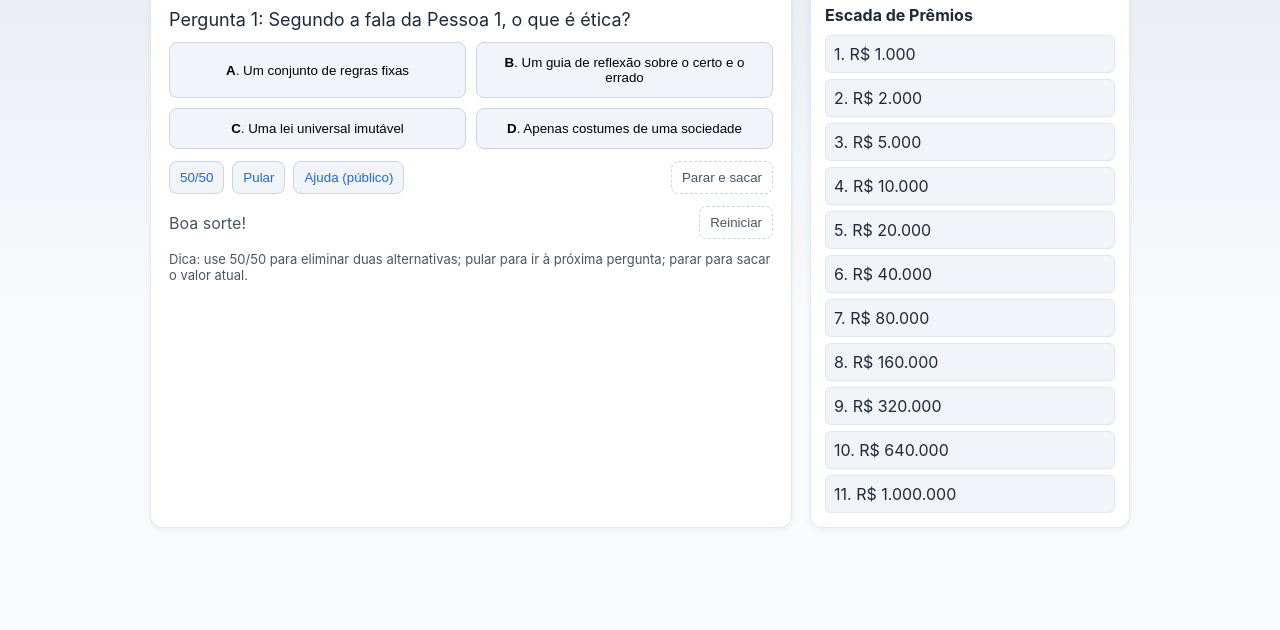
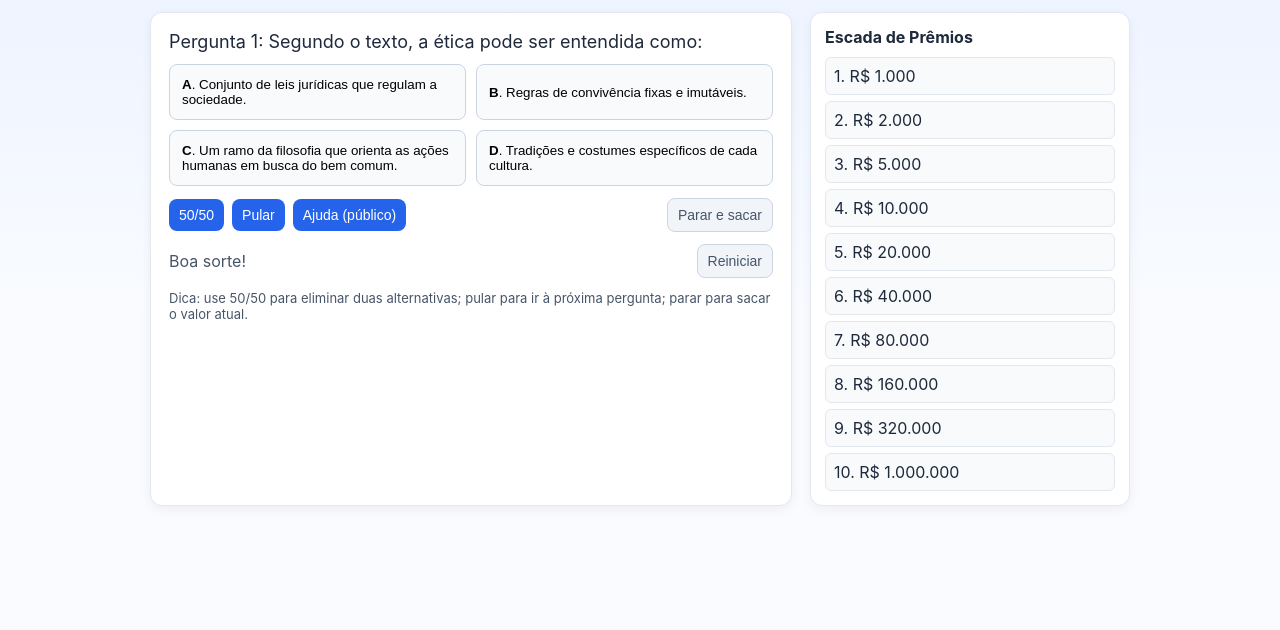
Before and after one commit to OctavioAugusto532/Etica, a plain HTML site: page index.html in a window 1280 px wide. Shown: the part 170-800 px from the top of the page. Drawn offline with Linux system fonts and the light colour scheme.

Commit message:
Update index.html

```diff
--- a/index.html
+++ b/index.html
@@ -1,38 +1,98 @@
 <!doctype html>
-
 <html lang="pt-BR">
 <head>
   <meta charset="utf-8" />
   <meta name="viewport" content="width=device-width,initial-scale=1" />
   <title>Show do Milhão — Ética</title>
   <style>
-    :root{--bg:#f8fafc;--card:#ffffff;--accent:#2563eb;--muted:#475569}
-    *{box-sizing:border-box}
-    body{font-family:Inter, system-ui, -apple-system, 'Segoe UI', Roboto, 'Helvetica Neue', Arial; margin:0; min-height:100vh; background:linear-gradient(180deg,#e2e8f0 0%, #f8fafc 60%); color:#1e293b; display:flex; align-items:center; justify-content:center; padding:20px}
-    .wrap{width:100%; max-width:980px}
-    header{display:flex;align-items:center;gap:16px;margin-bottom:18px}
-    .logo{background:var(--accent);color:#fff;padding:10px 14px;border-radius:8px;font-weight:700}
-    h1{margin:0;font-size:20px}
-    .layout{display:grid;grid-template-columns:1fr 320px;gap:18px}
-    .card{background:var(--card); border:1px solid #e2e8f0; padding:18px;border-radius:12px; box-shadow:0 2px 6px rgba(0,0,0,0.05)}
-    .question{font-size:18px;margin-bottom:12px}
-    .options{display:grid;grid-template-columns:1fr 1fr;gap:10px}
-    .opt{padding:12px;border-radius:8px;border:1px solid #cbd5e1;cursor:pointer;background:#f1f5f9;transition:all .3s ease}
-    .opt.disabled{opacity:0.5;cursor:default}
-    .opt.correct{background:linear-gradient(90deg,#d1fae5,#10b981); color:#064e3b; border-color:#10b981}
-    .opt.wrong{background:linear-gradient(90deg,#fee2e2,#ef4444); color:#7f1d1d; border-color:#ef4444}
-    .controls{display:flex;gap:8px;margin-top:12px;align-items:center;flex-wrap:wrap}
-    button.btn{background:#f1f5f9;border:1px solid #cbd5e1;color:var(--accent);padding:8px 10px;border-radius:8px;cursor:pointer;transition:background .3s}
-    button.btn:hover:not(:disabled){background:#e0f2fe}
-    button.btn:disabled{opacity:0.5;cursor:default}
-    button.btn.secondary{background:transparent;color:var(--muted);border:1px dashed #cbd5e1}
-    .lifelines{display:flex;gap:8px}
-    .ladder{padding:14px}
-    .ladder h3{margin:0 0 10px 0;font-size:16px}
-    .prize{display:flex;flex-direction:column-reverse;gap:6px}
-    .prize div{padding:8px;border-radius:6px;background:#f1f5f9;display:flex;justify-content:space-between;border:1px solid #e2e8f0}
-    .prize .active{background:linear-gradient(90deg,#bfdbfe,#dbeafe);border:1px solid var(--accent);font-weight:600;color:var(--accent)}
-    footer{margin-top:12px;color:var(--muted);font-size:13px}
+    :root {
+      --bg: #f7f9fc;
+      --card: #ffffff;
+      --accent: #2563eb;
+      --muted: #475569;
+    }
+    * { box-sizing: border-box; }
+    body {
+      font-family: Inter, system-ui, -apple-system, 'Segoe UI', Roboto, 'Helvetica Neue', Arial;
+      margin: 0;
+      min-height: 100vh;
+      background: linear-gradient(180deg,#e8f0ff 0%, #f9fbff 60%);
+      color: #1e293b;
+      display: flex;
+      align-items: center;
+      justify-content: center;
+      padding: 20px;
+    }
+    .wrap { width: 100%; max-width: 980px; }
+    header { display: flex; align-items: center; gap: 16px; margin-bottom: 18px; }
+    .logo {
+      background: var(--accent);
+      color: white;
+      padding: 10px 14px;
+      border-radius: 8px;
+      font-weight: 700;
+    }
+    h1 { margin: 0; font-size: 20px; }
+    .layout { display: grid; grid-template-columns: 1fr 320px; gap: 18px; }
+    .card {
+      background: var(--card);
+      border: 1px solid #e2e8f0;
+      padding: 18px;
+      border-radius: 12px;
+      box-shadow: 0 4px 12px rgba(0,0,0,0.05);
+    }
+    .question { font-size: 18px; margin-bottom: 12px; }
+    .options { display: grid; grid-template-columns:1fr 1fr; gap:10px; }
+    .opt {
+      padding: 12px;
+      border-radius: 8px;
+      border: 1px solid #cbd5e1;
+      cursor: pointer;
+      background: #f8fafc;
+      transition: all .3s ease;
+      text-align: left;
+    }
+    .opt:hover:not(.disabled) { background: #e2e8f0; }
+    .opt.disabled { opacity: 0.5; cursor: default; }
+    .opt.correct { background: #bbf7d0; border-color: #22c55e; color: #065f46; }
+    .opt.wrong { background: #fecaca; border-color: #ef4444; color: #7f1d1d; }
+    .controls { display: flex; gap: 8px; margin-top: 12px; align-items: center; flex-wrap: wrap; }
+    button.btn {
+      background: var(--accent);
+      border: none;
+      color: white;
+      padding: 8px 10px;
+      border-radius: 8px;
+      cursor: pointer;
+      transition: background .3s;
+      font-size: 14px;
+    }
+    button.btn:hover:not(:disabled) { background: #1d4ed8; }
+    button.btn:disabled { opacity: 0.5; cursor: default; }
+    button.btn.secondary {
+      background: #f1f5f9;
+      color: var(--muted);
+      border: 1px solid #cbd5e1;
+    }
+    .lifelines { display: flex; gap: 8px; }
+    .ladder { padding: 14px; }
+    .ladder h3 { margin: 0 0 10px 0; font-size: 16px; }
+    .prize { display: flex; flex-direction: column-reverse; gap: 6px; }
+    .prize div {
+      padding: 8px;
+      border-radius: 6px;
+      background: #f8fafc;
+      border: 1px solid #e2e8f0;
+      display: flex;
+      justify-content: space-between;
+    }
+    .prize .active {
+      background: #dbeafe;
+      border: 1px solid #60a5fa;
+      font-weight: bold;
+      color: #1e40af;
+    }
+    footer { margin-top: 12px; color: var(--muted); font-size: 13px; }
     @media(max-width:880px){.layout{grid-template-columns:1fr}}
   </style>
 </head>
@@ -44,7 +104,9 @@
         <h1>Show do Milhão — Quiz de Ética</h1>
         <div style="color:var(--muted);font-size:13px">Responda perguntas de ética, avance na escada e alcance o prêmio máximo.</div>
       </div>
-    </header><div class="layout">
+    </header>
+
+    <div class="layout">
       <main class="card">
         <div id="gameArea">
           <div class="question" id="question">Carregando pergunta...</div>
@@ -77,23 +139,27 @@
         <div class="prize" id="ladder"></div>
       </aside>
     </div>
+  </div>
 
-  </div>  <script>
+  <script>
     const questions = [
-      {q: 'Segundo a fala da Pessoa 1, o que é ética?', opts: ['Um conjunto de regras fixas', 'Um guia de reflexão sobre o certo e o errado', 'Uma lei universal imutável', 'Apenas costumes de uma sociedade'], a:1},
-      {q: 'Na fala da Pessoa 2, qual a diferença entre ética e moral?', opts: ['Ética é universal, moral varia entre culturas', 'Moral é reflexão crítica, ética são costumes', 'Não há diferença', 'Ética depende apenas de religião'], a:0},
-      {q: 'De acordo com a Pessoa 3, por que a ética é fundamental?', opts: ['Ajuda a aumentar lucros', 'Facilita a vida social sem reflexão', 'Orienta decisões responsáveis em várias áreas', 'Serve só para regras de etiqueta'], a:2},
-      {q: 'Na fala da Pessoa 4, qual seria a atitude ética diante de uma carteira perdida?', opts: ['Ficar com o dinheiro', 'Ignorar e deixar no chão', 'Devolver ao dono', 'Jogar fora os documentos'], a:2},
-      {q: 'Na conclusão da Pessoa 5, seguir princípios éticos significa:', opts: ['Cumprir apenas leis externas', 'Agir com reflexão e responsabilidade', 'Seguir costumes sem questionar', 'Evitar sempre ajudar os outros'], a:1},
-      {q: 'O que a ética busca, segundo a introdução?', opts: ['Refletir sobre certo e errado para orientar ações', 'Controlar costumes de sociedades', 'Definir normas religiosas', 'Aumentar a produtividade'], a:0},
-      {q: 'Segundo a explicação, a moral:', opts: ['É igual em todas as culturas', 'Pode variar de sociedade para sociedade', 'É sempre mais importante que a ética', 'Não influencia nossas ações'], a:1},
-      {q: 'Na área da saúde, jornalismo ou direito, a ética garante:', opts: ['Mais lucro e produtividade', 'Respeito, justiça e integridade', 'Apenas cumprimento de leis', 'Normas iguais para todas culturas'], a:1},
-      {q: 'O exemplo da carteira perdida mostra que:', opts: ['A moral sempre leva a devolver', 'A ética nos faz refletir pelo que é justo', 'Cada pessoa decide sem critério', 'O correto é ficar com o dinheiro'], a:1},
-      {q: 'Na fala final, cada escolha do dia a dia é:', opts: ['Uma oportunidade de praticar a ética', 'Algo sem importância ética', 'Sempre determinada pela lei', 'Apenas uma questão de etiqueta'], a:0}
+      // as 5 do texto
+      {q: 'Segundo o texto, a ética pode ser entendida como:', opts: ['Conjunto de leis jurídicas que regulam a sociedade.', 'Regras de convivência fixas e imutáveis.', 'Um ramo da filosofia que orienta as ações humanas em busca do bem comum.', 'Tradições e costumes específicos de cada cultura.'], a:2},
+      {q: 'Durante a explicação foi apresentada a diferença entre ética e moral. Qual alternativa traduz corretamente essa diferença?', opts: ['A moral é universal, e a ética varia conforme a sociedade.', 'A ética reflete criticamente sobre os costumes, enquanto a moral se refere às práticas e normas sociais.', 'A ética é prática, enquanto a moral é apenas teoria.', 'Ética e moral são sinônimos, sem distinção.'], a:1},
+      {q: 'De acordo com o texto, em quais áreas a ética é considerada essencial para garantir respeito, justiça e integridade?', opts: ['Medicina, jornalismo e direito.', 'História, filosofia e literatura.', 'Economia, engenharia e matemática.', 'Religião, arte e música.'], a:0},
+      {q: 'No exemplo da carteira perdida, o texto mostra que:', opts: ['A ética orienta a devolver a carteira, preservando a dignidade do outro.', 'A moral sempre leva as pessoas a devolverem a carteira.', 'A ética e a moral são iguais, logo qualquer decisão é correta.', 'A ética não interfere em escolhas do cotidiano.'], a:0},
+      {q: 'Segundo a conclusão do texto, qual é a relação entre escolhas cotidianas e a prática da ética?', opts: ['Cada escolha é irrelevante para a construção social.', 'As escolhas diárias mostram que a ética só vale em grandes decisões.', 'Cada escolha representa uma oportunidade de praticar a ética e construir uma sociedade mais justa.', 'As escolhas individuais não têm impacto na coletividade.'], a:2},
+
+      // +5 novas
+      {q: 'Qual a principal função da ética no convívio social?', opts: ['Evitar punições legais.', 'Guiar as ações humanas para uma convivência justa e respeitosa.', 'Garantir vantagens pessoais.', 'Impedir mudanças culturais.'], a:1},
+      {q: 'Por que a moral pode variar de cultura para cultura?', opts: ['Porque se baseia em costumes e tradições específicos de cada sociedade.', 'Porque é sempre universal.', 'Porque depende apenas da religião dominante.', 'Porque segue regras fixas e imutáveis.'], a:0},
+      {q: 'Segundo o texto, a ética nas profissões como medicina e jornalismo serve para:', opts: ['Substituir leis e regulamentos.', 'Aumentar a competição entre profissionais.', 'Estabelecer princípios que garantam integridade e respeito.', 'Definir salários e benefícios.'], a:2},
+      {q: 'No exemplo da carteira perdida, o que representa a escolha de devolver a carteira?', opts: ['Uma ação orientada por princípios éticos de justiça e responsabilidade.', 'Um ato de moralidade sem reflexão.', 'Um costume que varia entre culturas.', 'Uma obrigação legal imposta.'], a:0},
+      {q: 'De acordo com a conclusão, qual é o papel da consciência nas decisões éticas?', opts: ['É irrelevante, pois as regras já determinam tudo.', 'É central, pois ajuda a refletir e assumir responsabilidade pelas escolhas.', 'É apenas teórica, sem impacto na prática.', 'É usada apenas em situações de emergência.'], a:1},
     ];
 
     const prizes = [
-      'R$ 1.000', 'R$ 2.000', 'R$ 5.000', 'R$ 10.000', 'R$ 20.000', 'R$ 40.000', 'R$ 80.000', 'R$ 160.000', 'R$ 320.000', 'R$ 640.000', 'R$ 1.000.000'
+      'R$ 1.000', 'R$ 2.000', 'R$ 5.000', 'R$ 10.000', 'R$ 20.000', 'R$ 40.000', 'R$ 80.000', 'R$ 160.000', 'R$ 320.000', 'R$ 1.000.000'
     ];
 
     let idx = 0;
@@ -238,5 +304,6 @@
     function shuffleArray(a){ for(let i=a.length-1;i>0;i--){ const j=Math.floor(Math.random()*(i+1)); [a[i],a[j]]=[a[j],a[i]] } }
 
     init();
-  </script></body>
+  </script>
+</body>
 </html>
```
Lines whose indentation alone changed are shown as unchanged.
